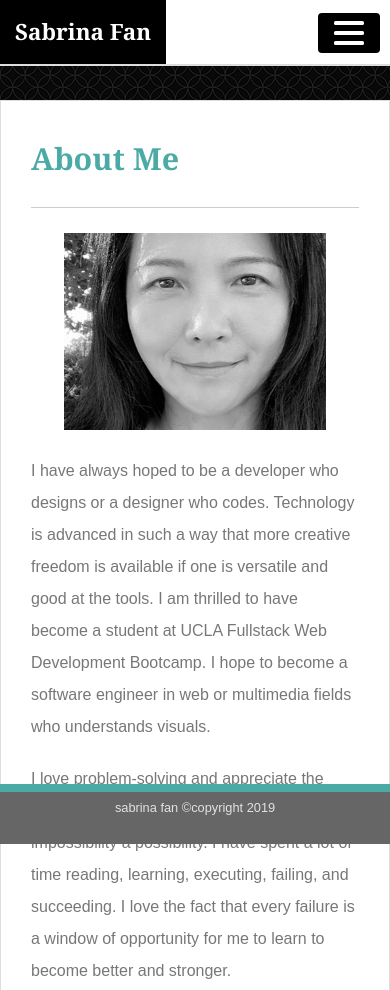
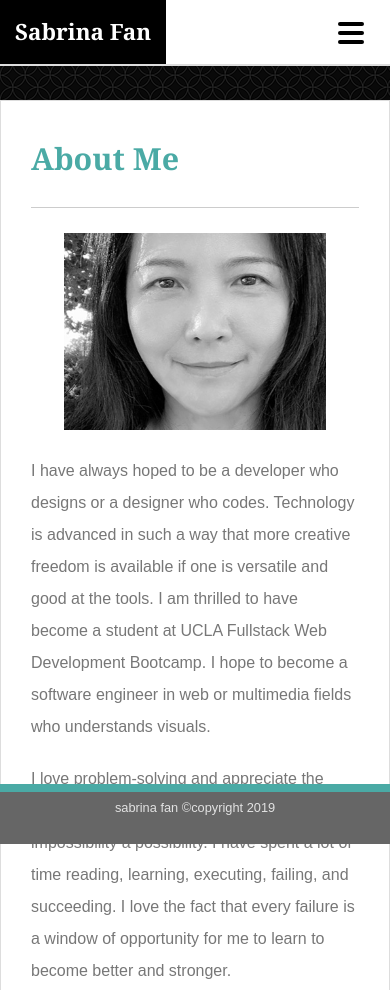
Before and after one commit to sabrina-code/02_Sabrina_Port, a plain HTML site: page index.html in a window 390 px wide. Shown: the top 990 px of the page. Drawn offline with nearby package versions, Linux system fonts and the light colour scheme.

Commit message:
hamgurger styling

```diff
--- a/assets/css/style.css
+++ b/assets/css/style.css
@@ -69,6 +69,7 @@ a:hover {
     background-color: #fff;
     border: solid 1px #ddd;
     padding: 40px 30px 100px;
+    margin-bottom: 120px;
 }
 p{
     font-size: 1rem;
@@ -174,26 +175,33 @@ a.nav-link {
     padding-right: 0rem;
     padding-left: 1.9rem;
 }
-.h-bar{
-    width: 30px;
+.nav-icon{
+    width: 26px;
+    margin: 3px;
+}
+.nav-icon div,
+.nav-icon:before,
+.nav-icon:after{
     height: 4px;
-    border-radius: .1rem;
-    background-color: white;
-    float: right;
-    margin: 3px;
-    clear: both;
+    border-radius: 3px;
+    content:'';
+    background-color: black;
+    margin: 5px 0;
+    display: block;
+
+}
+.nav-icon:hover:before,
+.nav-icon:hover:after,
+.nav-icon:hover div
+ {
+    background-color: grey;
 }
 .navbar-toggler {
     padding: .25rem .75rem;
     font-size: 1.25rem;
     line-height: 1;
-    background-color: black;
+    background-color: white;
     border-radius: .25rem;
-}
-.navbar-toggler:hover,
-.navbar-toggler:active:hover
- {
-    background-color: #7f818e;
 }
 a.nav-link {
     color:#777;
@@ -280,13 +288,10 @@ footer > p {
     margin-top: 1px!important;
 }
 
-@media (min-width: 1200px){
+@media (min-width: 992px){
 .container {
     max-width: 960px;
 }
-}
-
-@media (min-width: 992px){
 .navbar-expand-lg .navbar-nav {
     -ms-flex-direction: row;
     /* flex-direction: row; */
@@ -326,7 +331,7 @@ li.nav-item {
 }
 .nav-link:hover,
 .nav-link:active:hover{
-    background-color:#7f818e;
+    background-color:#333;
 }
 .navbar-nav li{
     width: 80%;
@@ -334,6 +339,9 @@ li.nav-item {
 }
 .navbar-expand-lg .navbar-nav .nav-link {
     padding-left: 0rem;
+}
+.navbar-toggler-icon {
+    height: auto;
 }
 }
 
--- a/index.html
+++ b/index.html
@@ -14,9 +14,9 @@
         <div class="container">
             <a  class="logo-top" href="index.html">Sabrina Fan</a>
             <button class="navbar-toggler" type="button" data-toggle="collapse" data-target="#navbarToggler" aria-controls="navbarToggler" aria-expanded="false" aria-label="Toggle navigation">
-                <div class="navbar-toggler-icon h-bar"></div>
-                <div class="navbar-toggler-icon h-bar"></div>
-                <div class="navbar-toggler-icon h-bar"></div>
+                <div class="navbar-toggler-icon nav-icon">
+                    <div></div>
+                </div>
             </button>
         </div>
 
```
Also changed, not shown: contact.html (+4 -2 lines), portfolio.html (+4 -2 lines).
